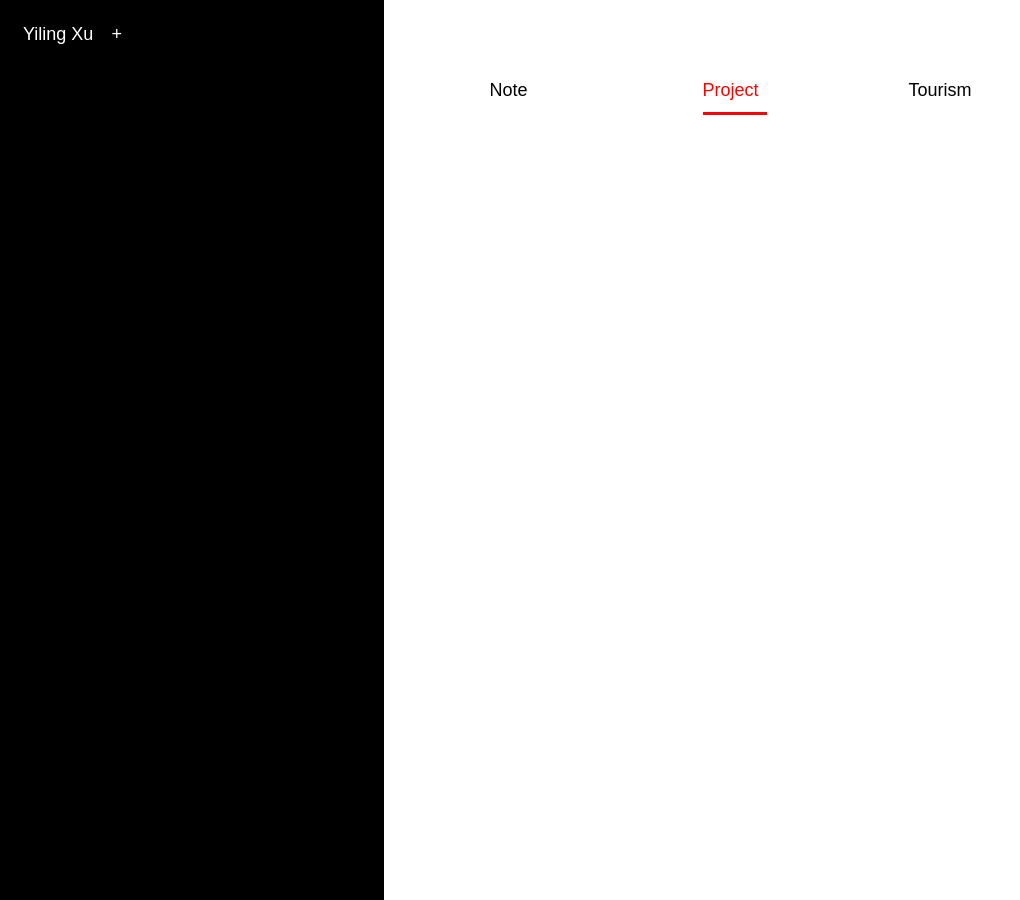
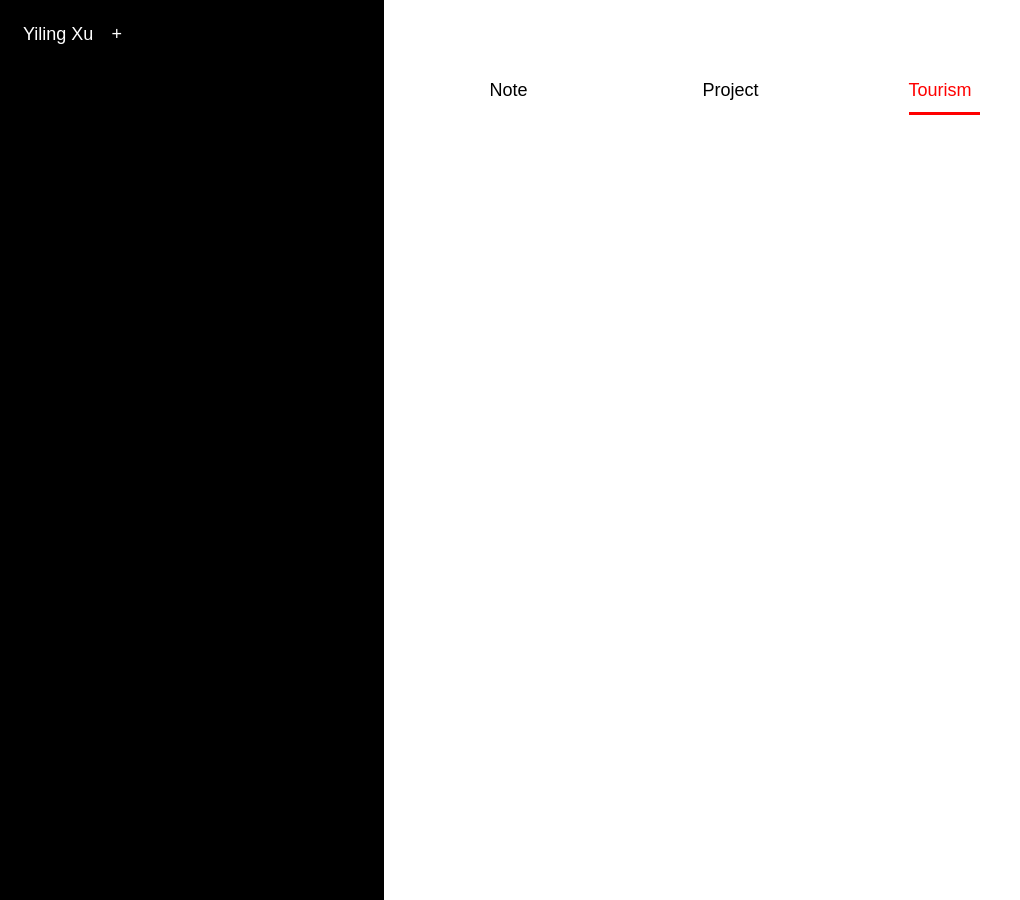
Before and after one commit to yilingxu/yilingxu.github.io, a Jekyll site: the page built from tourism/index.md, in a window 1280 px wide. Shown: the whole page, without its empty margins (0-1020 px from the left). Built offline with Jekyll 4.4.1, drawn with Linux system fonts in a browser that asks for light colours.

Commit message:
first commit

```diff
--- a/tourism/index.md
+++ b/tourism/index.md
@@ -6,8 +6,8 @@ layout: home
     <div class="section">
         <ul class="artical-cate">
             <li><a href="/"><span>Note</span></a></li>
-            <li class="on" style="text-align:center"><a href="/project"><span>Project</span></a></li>
-            <li style="text-align:right"><a href="/tourism"><span>Tourism</span></a></li>
+            <li style="text-align:center"><a href="/project"><span>Project</span></a></li>
+            <li class="on" style="text-align:right"><a href="/tourism"><span>Tourism</span></a></li>
         </ul>
 
         <div class="cate-bar"><span id="cateBar"></span></div>
```
Also changed, not shown: project/index.md (+2 -2 lines).
